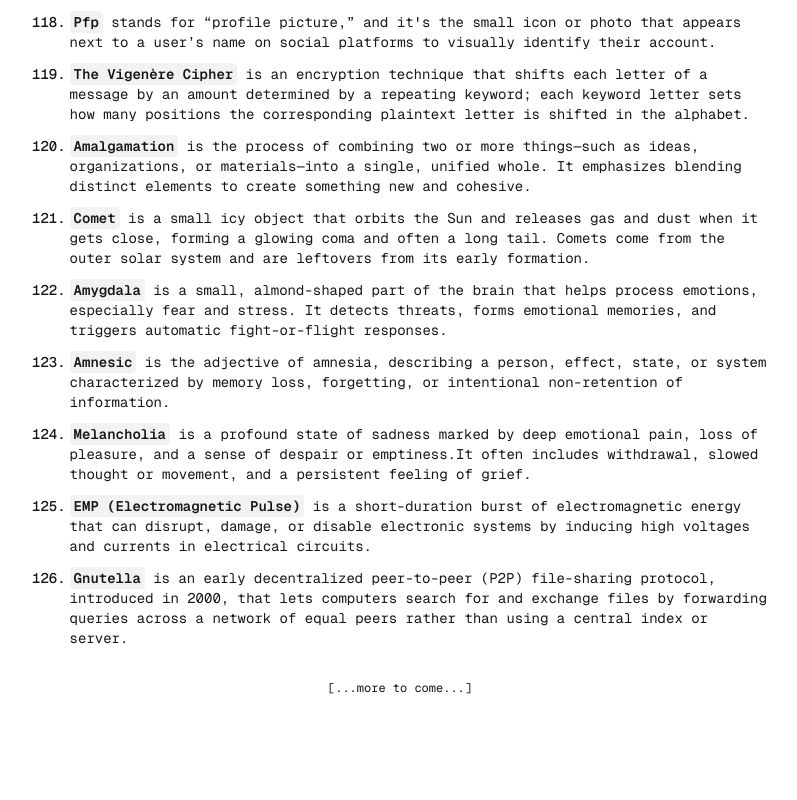
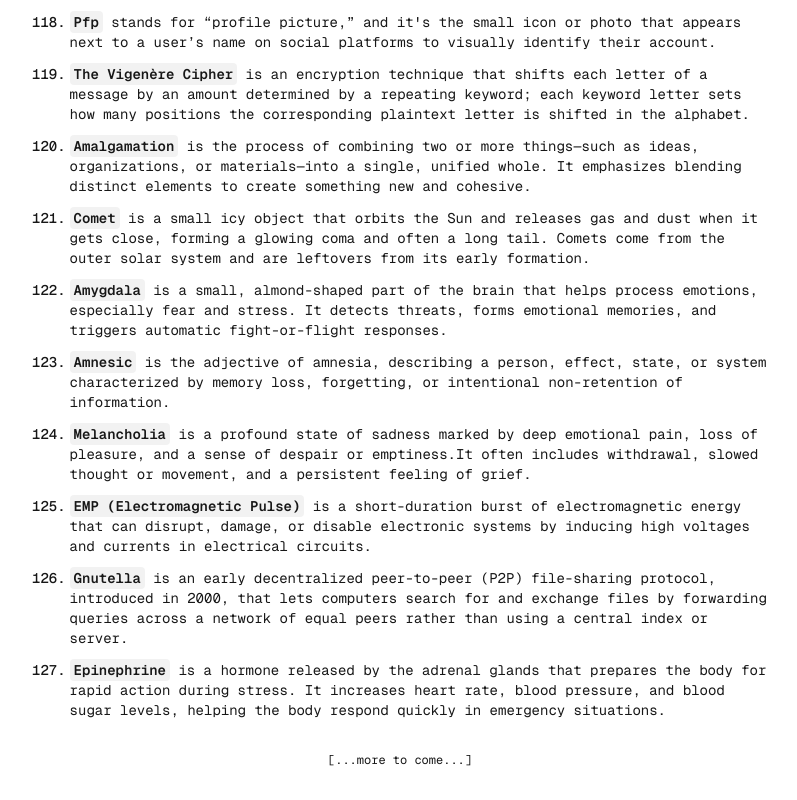
Before and after one commit to BrahimBoussada/mind-log, a Next.js app: page / in a window 1280 px wide. Shown: the part 7655-8455 px from the top of the page, without its empty margins (240-1037 px from the left). Before the commit the page ends 8383 px from the top, so only its background shows below. Built offline with nearby package versions, Linux system fonts and the light colour scheme.

Commit message:
log:20-12-2025

```diff
--- a/src/app/page.tsx
+++ b/src/app/page.tsx
@@ -1207,6 +1207,16 @@ export default function Home() {
           </Text>
         </Note>
 
+        <Note>
+          <N>127.</N>
+          <Text>
+            <Key>Epinephrine</Key> is a hormone released by the adrenal glands
+            that prepares the body for rapid action during stress. It increases
+            heart rate, blood pressure, and blood sugar levels, helping the body
+            respond quickly in emergency situations.
+          </Text>
+        </Note>
+
         {/* --- end --- */}
       </NoteWrapper>
 
```
